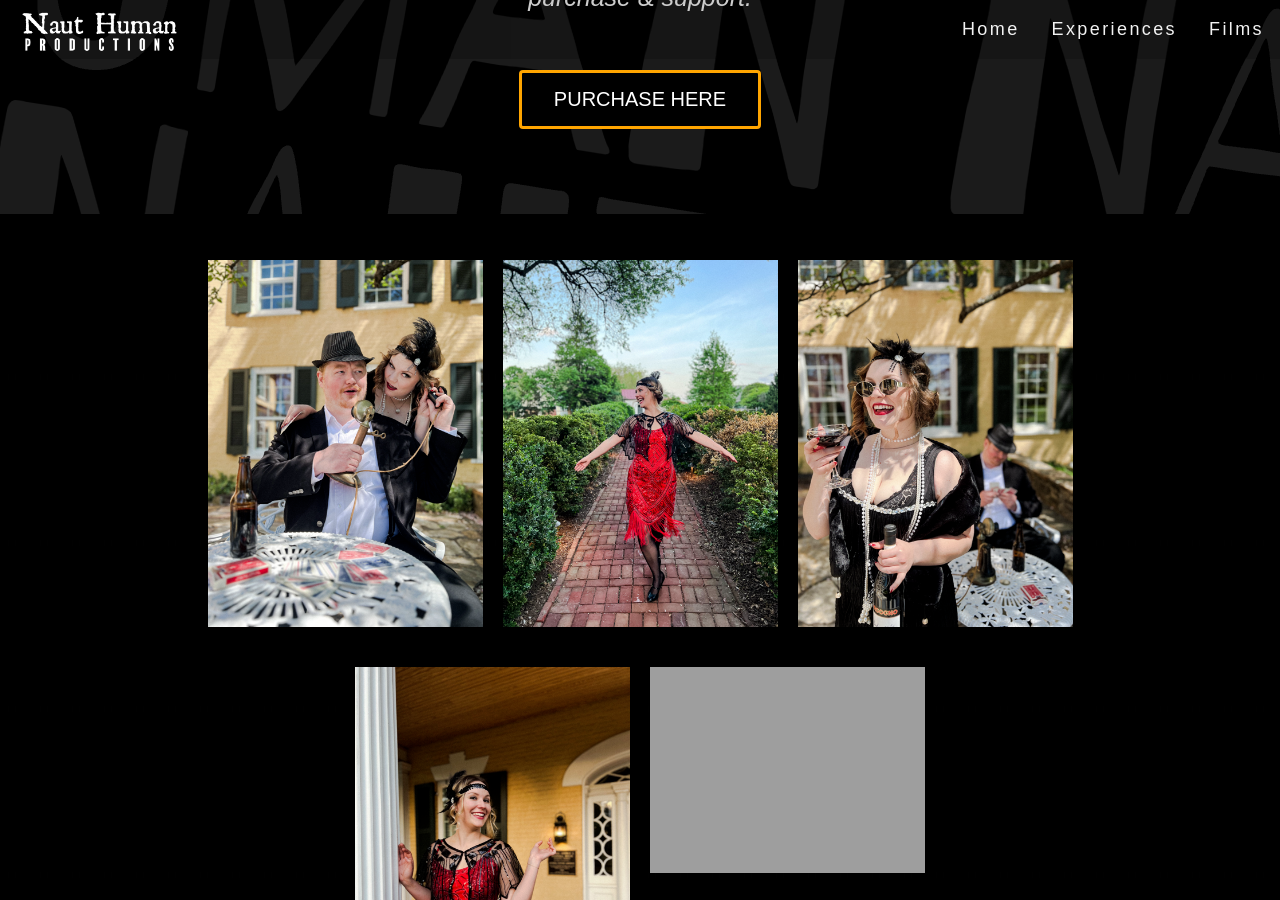
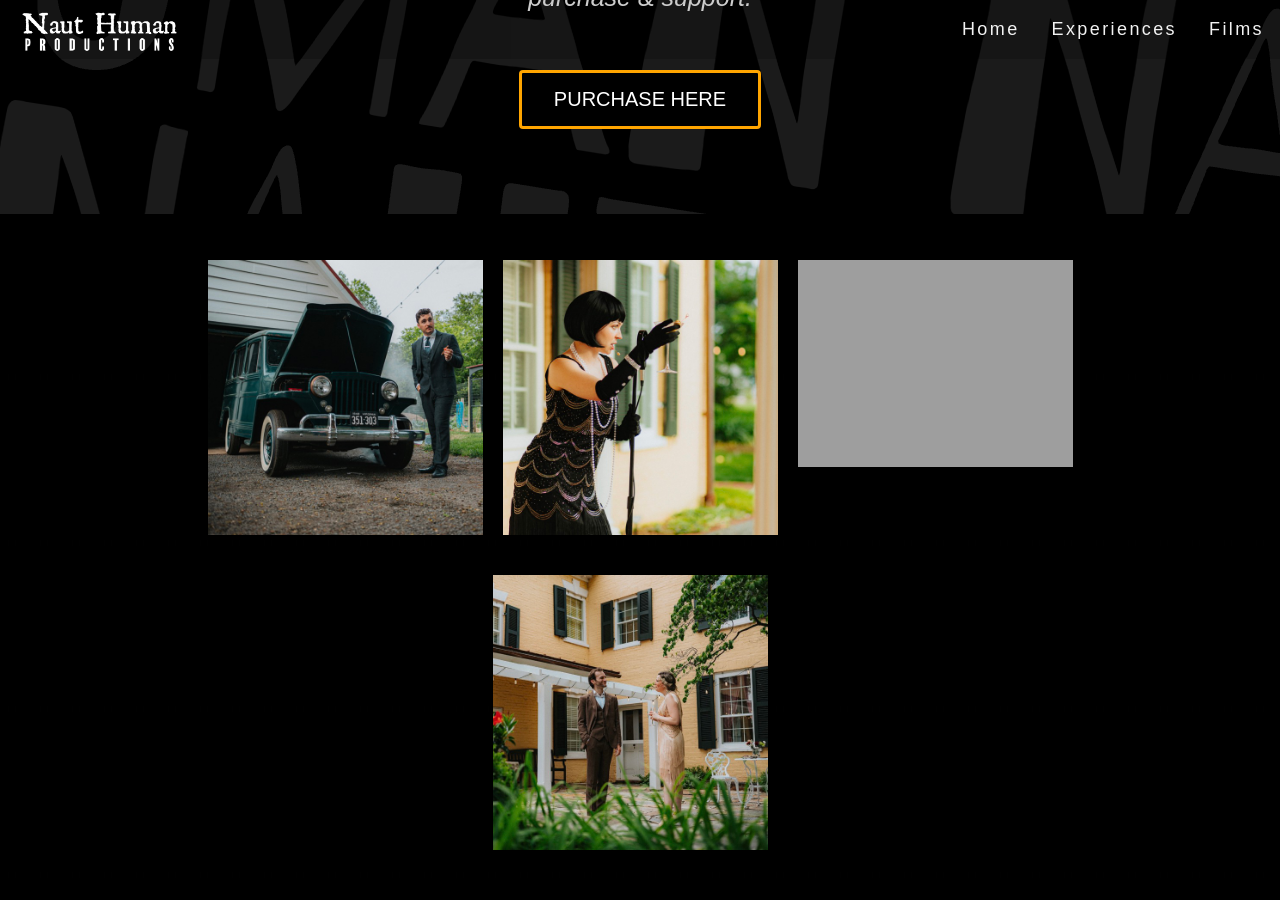
Before and after one commit to nauthuman/website, a Jekyll site: the page built from gatsbytickets.html, in a window 1280 px wide and 900 px high, scrolled down 2974 px. Built offline with Jekyll 4.4.1, drawn with Linux system fonts in a browser that asks for light colours; some web fonts are replaced.

Commit message:
Update gatsbygallery_panel.html

```diff
--- a/_includes/gatsbygallery_panel.html
+++ b/_includes/gatsbygallery_panel.html
@@ -109,22 +109,22 @@ div.exps-wrapper {
     <div class="exps-row">
 	<div class="exps-cell">
         <!--<a href="/gatsbytickets" target="_blank">-->
-          <img src="{{site.url}}/images/gatsby/BandRPhoneMedium.png" alt="GreatGatsby"/>
+          <img src="{{site.url}}/images/gatsby/GatsbyGallery06.jpeg" alt="GreatGatsby"/>
       </div>
 	<div class="exps-cell">
         <!--<a href="/frankensteintickets" target="_blank">-->
-          <img src="{{site.url}}/images/gatsby/PaigePathMedium.png" alt="Frankenstein"/>
+          <img src="{{site.url}}/images/gatsby/GatsbyGallery09.jpeg" alt="Frankenstein"/>
       </div>
 	<div class="exps-cell">
         <!--<a href="/tickets" target="_blank">-->
-          <img src="{{site.url}}/images/gatsby/BandRSmileMedium.png" alt="Dracula"/>
+          <img src="{{site.url}}/images/gatsby/GatsbyGallery10.jpeg.png" alt="Dracula"/>
       </div>
 	  <div class="exps-cell">
         <!--<a href="https://youtu.be/yt8HBN8Tzgk?si=CEU7WdSPyLKAJt-T" target="_blank">-->
-          <img src="{{site.url}}/images/gatsby/PaigePorchMedium.png" alt=""/>
+          <img src="{{site.url}}/images/gatsby/GatsbyGallery14.jpeg" alt=""/>
       </div>
     <div class="exps-cell">
-        <!--<a href="https://www.youtube.com/watch?v=AqYdfCyl_fU&t=2s" target="_blank">-->
+        <!--<a href="https://www.youtube.com/watch?v=AqYdfCyl_fU&t=2s" target="_blank">
           <img src="{{site.url}}/images/gatsby/BandRDanceMedium" alt=""/>
       </div>
      <!-- <div class="exps-cell">
```
